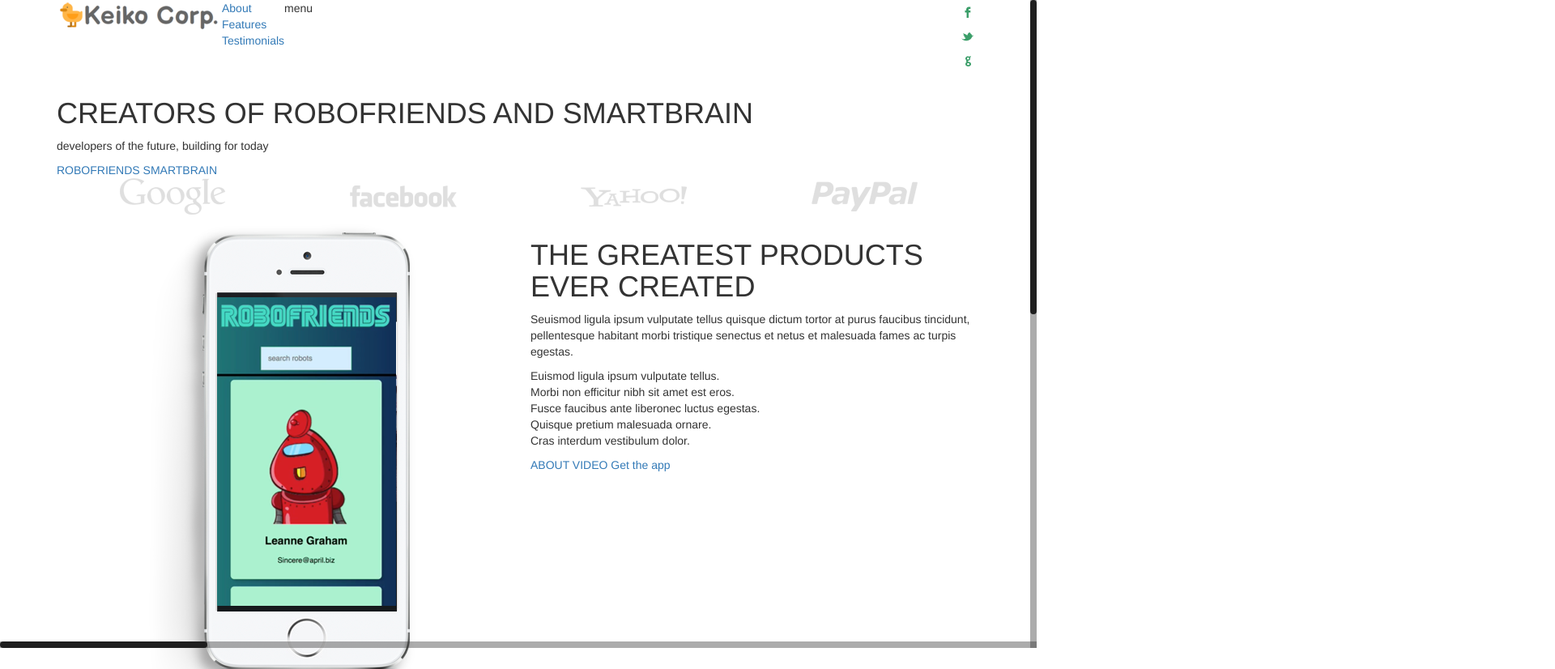
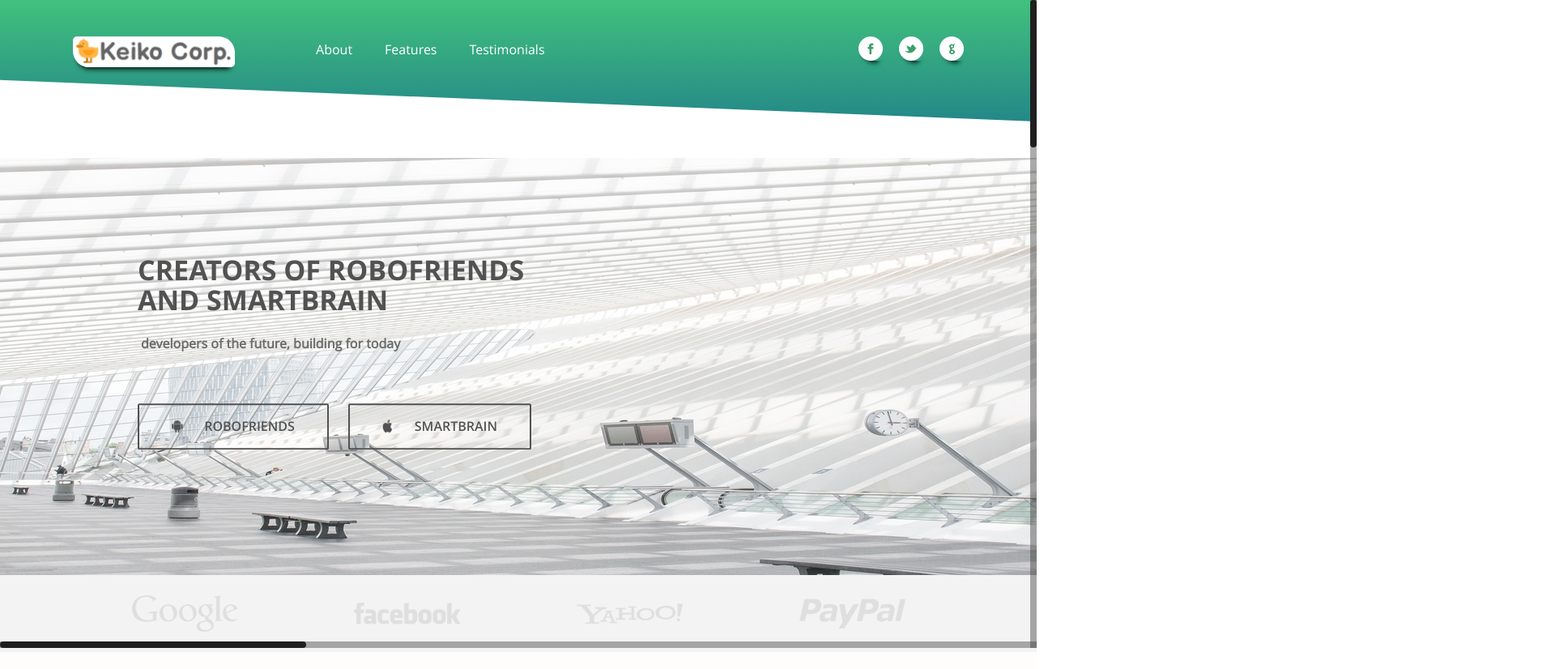
Before and after one commit to MassambaS/keiko-corp, a plain HTML site: page index.html in a window 1280 px wide. Shown: the top 826 px of the page at 81% size, 1920 px wide, since content can reach past the window. Drawn offline with Linux system fonts and the light colour scheme.

Commit message:
correct bugs

```diff
--- a/index.html
+++ b/index.html
@@ -8,11 +8,11 @@
     <meta charset="utf-8">
     <meta name="viewport" content="width=device-width, initial-scale=1.0, minimum-scale=1.0" />
 
-    <!--link rel="stylesheet" type="text/css" href="css/bootstrap.css" /-->
+    <link rel="stylesheet" type="text/css" href="css/bootstrap.css" />
     <link rel="stylesheet" type="text/css" href="css/owl.transitions.css" />
     <link rel="stylesheet" type="text/css" href="css/owl.carousel.css" />
     <link rel="stylesheet" type="text/css" href="css/animate.css" />
-    <link rel="preload" type="text/css" href="css/main.css" />
+    <link rel="stylesheet" type="text/css" href="css/main.css" />
 
 </head>
 
@@ -296,8 +296,6 @@
     </footer>
     <!--  End Footer Section  -->
 
-    <!--  Scripts -->
-
     <script>
         const LoadStyleSheet = (src) => {
             if (document.createStyleSheet) {
@@ -325,8 +323,6 @@
     <script type="text/javascript" src="js/main.js"></script>
     <script type="text/javascript" src="js/scrollTo.js"></script>
 
-    <!-- End Scrtipts  -->
-
 </body>
 
 </html>
```
